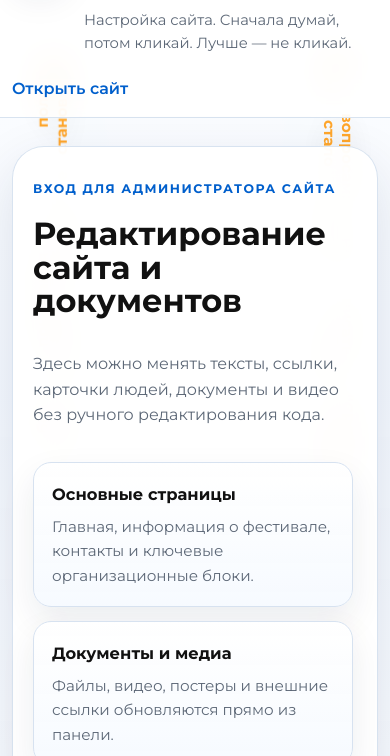
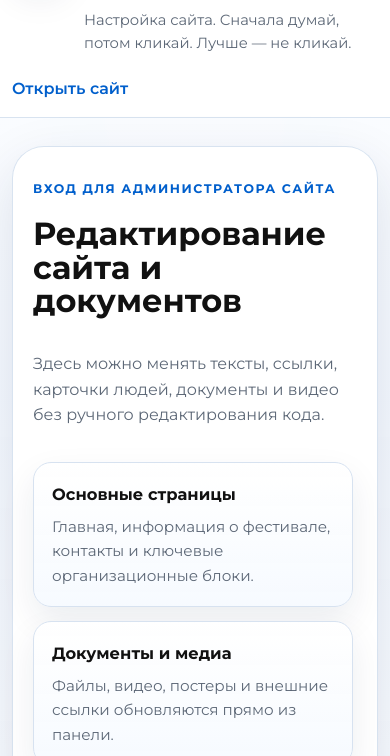
Before and after one commit to almuleev/teatralnaya-zavalinka-site, a website: page public/admin.html in a window 390 px wide. Shown: the part 88-844 px from the top of the page. Drawn offline with Linux system fonts and the light colour scheme; no server answers.

Commit message:
fix: mobile admin warning hidden on small screens
Оранжевый фоновый текст в админке скрыт на мобильных экранах (до 760px) — больше не перекрывает панель управления.

```diff
--- a/public/assets/css/admin.css
+++ b/public/assets/css/admin.css
@@ -896,7 +896,6 @@ body.admin-body.is-dirty [data-save-button] {
   }
 
   .admin-warning {
-    font-size: 0.96rem;
-    opacity: 0.92;
+    display: none;
   }
 }
```
